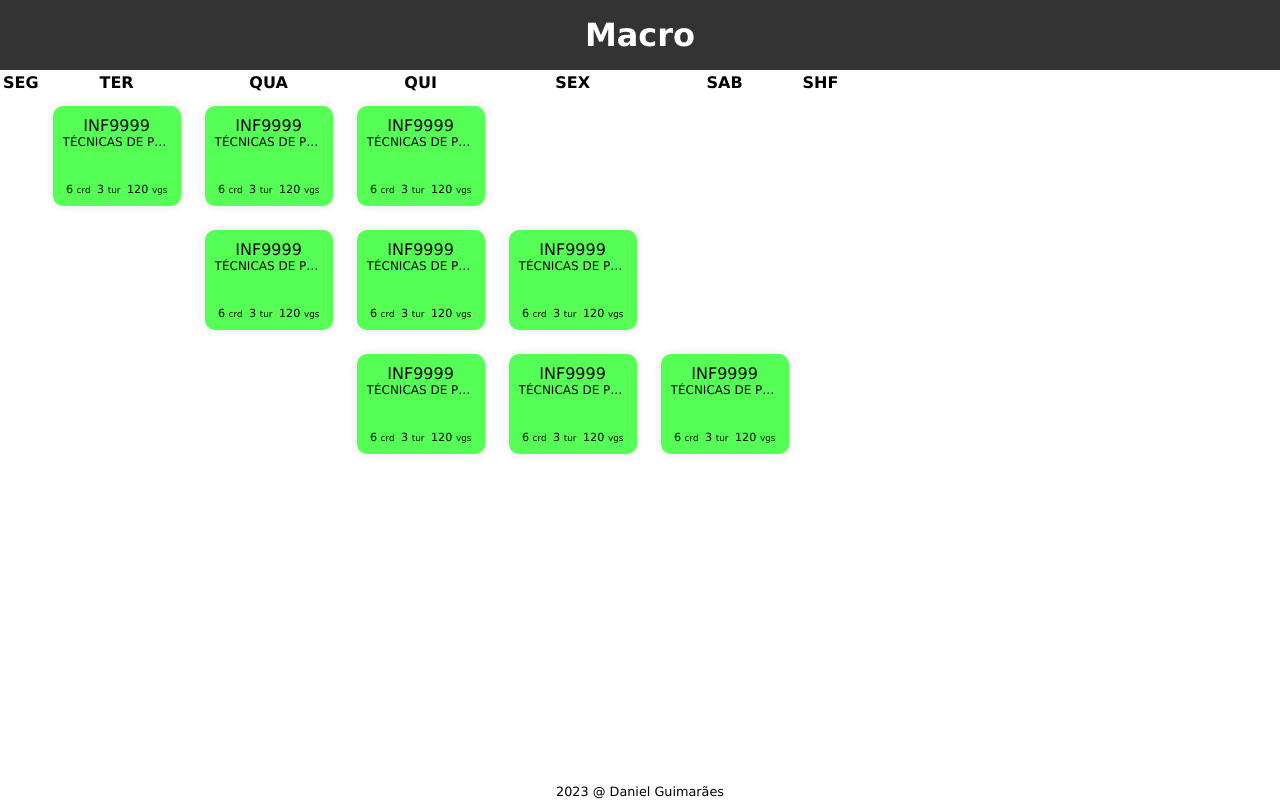
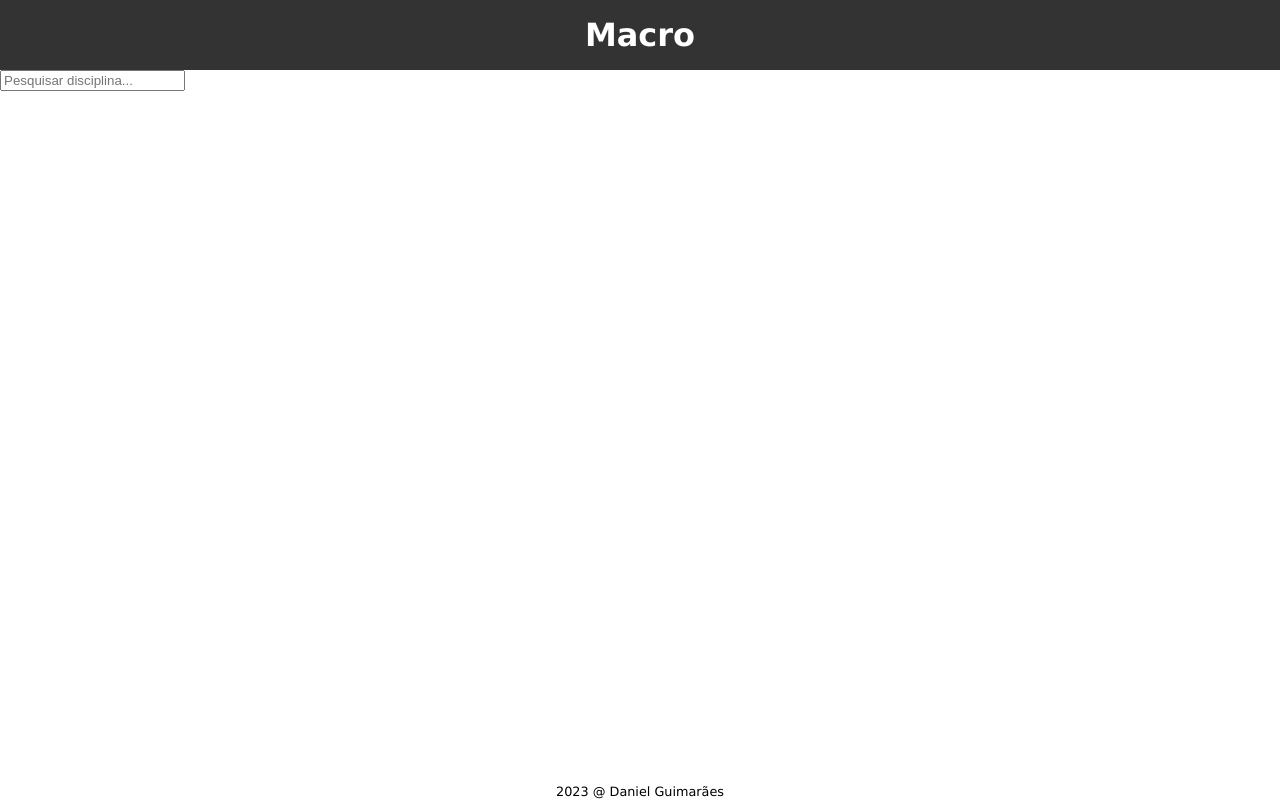
Before and after one commit to Leinadium/puc-disciplinas, a SvelteKit app in the folder front/: page / in a window 1280 px wide. Built offline with nearby package versions, Linux system fonts and the light colour scheme.

Commit message:
front: basico do pesquisar

```diff
--- a/front/src/components/common/DisciplinaBox.svelte
+++ b/front/src/components/common/DisciplinaBox.svelte
@@ -19,9 +19,9 @@
     </div>
 
     <div class="numeros">
-        <span id="creditos">{info.creditos} <span class="small">crd</span></span>
-        <span id="turmas">{info.qtdTurmas} <span class="small">tur</span></span>
-        <span id="vagas">{info.qtdVagas} <span class="small">vgs</span></span>
+        <span id="creditos">{info.creditos}<span class="small">crd</span></span>
+        <span id="turmas">{info.qtdTurmas}<span class="small">tur</span></span>
+        <span id="vagas">{info.qtdVagas}<span class="small">vgs</span></span>
     </div>
 </GenericBox>
 
@@ -30,7 +30,8 @@
     .textos {
         display: flex;
         flex-flow: column nowrap;
-        justify-content: space-between;
+        justify-content: flex-start;
+        height: 70%;
     }
 
     .small {
@@ -38,16 +39,18 @@
     }
 
     #nome {
-        font-size: 0.75rem;
+        font-size: 0.65rem;
         overflow: hidden;
-        white-space: nowrap;
+        /* white-space: nowrap; */
         text-overflow: ellipsis;
     }
 
     .numeros {
-        font-size: 0.7rem;
+        font-size: 0.5rem;
         display: flex;
         flex-flow: row nowrap;
         justify-content: space-around;
+        align-items: flex-end;
+        height: 30%;
     }
 </style>
--- /dev/null
+++ b/front/src/components/common/DisciplinaSearch.svelte
@@ -0,0 +1,56 @@
+<script lang="ts">
+    import type { DisciplinaBasicaType } from "../../types/disciplinas";
+	import DisciplinaBox from "./DisciplinaBox.svelte";
+
+    let disciplinas: DisciplinaBasicaType[] = [];
+
+    let queryStr: string = "";
+    let queryLast: string = "";
+
+    function pesquisar(texto: string) {
+        queryStr = texto;
+        fetch(`http://localhost:8080/disciplinas/pesquisa?query=${texto}`)
+            .then(res => res.json())
+            .then(res => {
+                disciplinas = res.data;
+                queryLast = queryStr;
+            })
+    }
+
+    function pesquisarChange(e: any) {
+        pesquisar(e.target.value);
+    }
+
+    function pesquisarComDelay(event: any) {
+        queryStr = event.target.value;
+        const queryNow = queryStr;
+        console.log("settimeout para " + queryNow);
+        setTimeout(() => {
+            if (queryNow === queryStr && queryNow !== queryLast) {
+                console.log("disparando query para" + queryNow);
+                pesquisar(queryNow);
+            }
+        }, 500);
+    }
+
+</script>
+
+
+<input type="text" placeholder="Pesquisar disciplina..."
+    on:input={pesquisarComDelay}
+    on:change={pesquisarChange}
+>
+
+<div class="teste">
+    {#each disciplinas as disciplina}
+        <DisciplinaBox info={disciplina} />
+    {/each}
+</div>
+
+<style>
+    .teste {
+        display: flex;
+        flex-flow: row wrap;
+        justify-content: flex-start;
+    }
+</style>
--- a/front/src/routes/+page.svelte
+++ b/front/src/routes/+page.svelte
@@ -1,8 +1,10 @@
 <script lang="ts">
     import MainPage from "../components/MainPage.svelte";
+	import DisciplinaSearch from "../components/common/DisciplinaSearch.svelte";
 	import MainGrade from "../components/grade/MainGrade.svelte";
 </script>
 
 <MainPage>
-    <MainGrade />
+    <!-- <MainGrade /> -->
+    <DisciplinaSearch />
 </MainPage>
```
